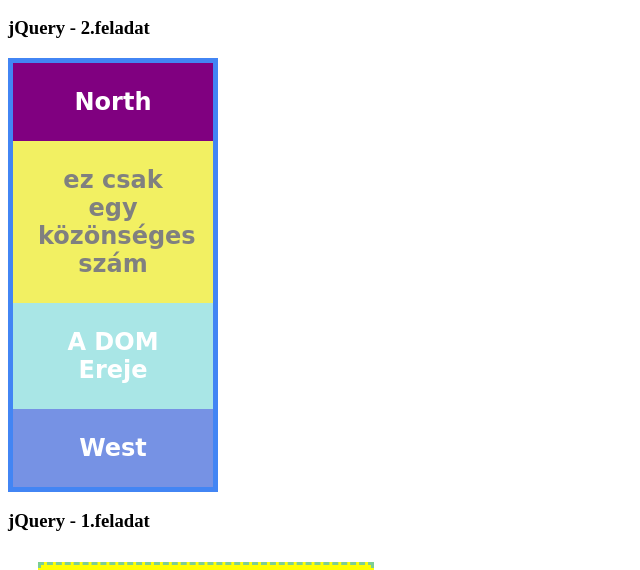
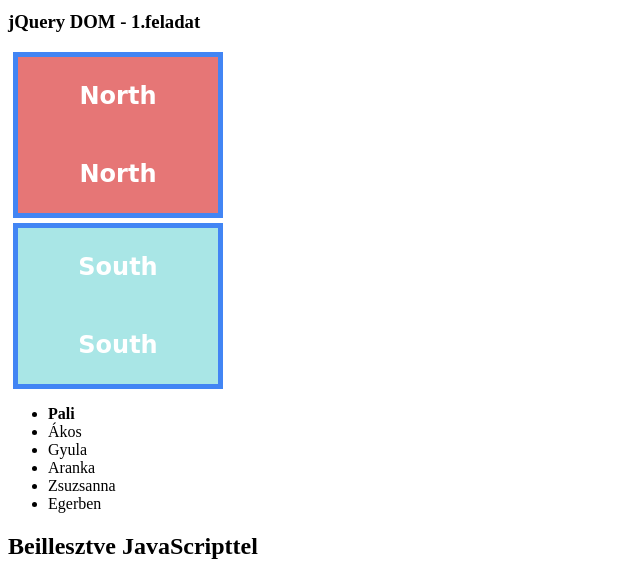
Before and after one commit to mapal62/workshop5, a plain HTML site: page index.html in a window 1280 px wide. Shown: the part 136-706 px from the top of the page, without its empty margins (0-640 px from the left). Drawn offline with nearby package versions, Linux system fonts and the light colour scheme; a web font is replaced by a local one.

Commit message:
DOM append

```diff
--- a/index.html
+++ b/index.html
@@ -7,7 +7,7 @@
     <meta name="viewport" content="width=device-width, initial-scale=1.0">
     <link rel="shortcut icon" href="favicon.ico" type="image/x-icon">
     <title>Ötödik műhelymunka</title>
-    //1.feladathoz
+    <!-- 1.feladathoz -->
     <link rel="preconnect" href="https://fonts.googleapis.com">
     <link rel="preconnect" href="https://fonts.gstatic.com" crossorigin>
     <link href="https://fonts.googleapis.com/css2?family=Baloo+Thambi+2&display=swap" rel="stylesheet">
@@ -18,6 +18,18 @@
     <h1>JavaScript alapjai műhelymunka</h1>
     <h2>használd a Vizsgálat(F12) Console-t meg a Sources-t:)</h2>
 
+    <section id="jq3">
+        <h3>jQuery DOM - 1.feladat</h3>
+        <div>
+            <p class="north direction">North</p>
+            <p class="north direction">North</p>
+          </div>
+          <div>
+            <p class="south direction">South</p>
+            <p class="south direction">South</p>
+          </div>
+          <ul></ul>
+    </section>
     <section id="jq2">
         <h3>jQuery - 2.feladat</h3>
         <main>
--- a/script.js
+++ b/script.js
@@ -1,63 +1,66 @@
-let myVariable = false
+let myVariable = false;
 
-myVariable = true
+myVariable = true;
 if (myVariable === true) {
-    console.log('A feltétel igazra lett kiérétkelve.')
+    console.log("A feltétel igazra lett kiérétkelve.");
 }
 
 let a = 7;
-a = 2
+a = 2;
 if (a < 5) {
     console.log(a / 2);
 } else {
     console.log(a * 2);
 }
 
-for (let i = 0; i < 10; i=i+1) {
-    console.log(i)
+for (let i = 0; i < 10; i = i + 1) {
+    console.log(i);
 }
-for (let i = 1; i <= 10; i=i+1) {
-    console.log(i)
+for (let i = 1; i <= 10; i = i + 1) {
+    console.log(i);
 }
-for (let i=0; i<21; i++) {
-    if ((i % 2) === 0) {
-        console.log(i)
+for (let i = 0; i < 21; i++) {
+    if (i % 2 === 0) {
+        console.log(i);
     }
 }
 //-----
-console.log('--Függvény: 1. feladat')
+console.log("--Függvény: 1. feladat");
 let printNumbersTill = (number) => {
-    for (let i=1; i<=number; i++) {
-        console.log(`Az első ${number}-ból a ${i}-ik.`)
+    for (let i = 1; i <= number; i++) {
+        console.log(`Az első ${number}-ból a ${i}-ik.`);
     }
+};
+printNumbersTill(10);
+printNumbersTill(15);
+//-----
+console.log("--Függvény: 2. feladat");
+
+function getGreetingTo(name) {
+    return `Hello ${name}`;
 }
-printNumbersTill(10)
-printNumbersTill(15)
+getGreetingTo("Mark");
+console.log("most újra");
+console.log(getGreetingTo("Mark"));
 //-----
-console.log('--Függvény: 2. feladat')
-function getGreetingTo (name) {
-    return `Hello ${name}`
+console.log("--Ciklus és tömb: 1. feladat");
+let printValues = [0, 3, 6, 7, 9];
+
+function arrayElement(element) {
+    console.log(element);
 }
-getGreetingTo('Mark')
-console.log('most újra')
-console.log(getGreetingTo('Mark'))
-//-----
-console.log('--Ciklus és tömb: 1. feladat')
-let printValues = [0,3,6,7,9]
-function arrayElement(element) {
-    console.log(element)
-}
-printValues.forEach(arrayElement)
+printValues.forEach(arrayElement);
+
 function arrayList(anyArray) {
-    anyArray.forEach(console.log)
+    anyArray.forEach(console.log);
     for (let i = 0; i < anyArray.length; i++) {
-        console.log(anyArray[i])
+        console.log(anyArray[i]);
     }
     anyArray.forEach((xth) => {
-        console.log(xth)
-    })
+        console.log(xth);
+    });
 }
-arrayList(printValues)
+arrayList(printValues);
 let myNumbers = [10, 20, 30, 50, 12];
 
 // itt kijelentjük, hogy a tömb minden elemén szeretnénk valamit végrehajtani
@@ -66,31 +69,56 @@ myNumbers.forEach((number) => {
     console.log(number);
 });
 //-----
-console.log('--Ciklus és tömb: 2. feladat - lásd fent')
+console.log("--Ciklus és tömb: 2. feladat - lásd fent");
 
 //DOM és jquery
 /* jQuery - 1. feladat */
-$('#fox-1').text('Macrotis')
-$('#fox-2').css('border-color','purple')
-$('#jq1 p').css('background-color','yellow')
+$("#fox-1").text("Macrotis");
+$("#fox-2").css("border-color", "purple");
+$("#jq1 p").css("background-color", "yellow");
 
 /* jQuery - 2. feladat */
- let color = "purple"
- let number ="10"
- let word ="cool"
+let color = "purple";
+let number = "10";
+let word = "cool";
 
- if (color === 'purple') {
-     $('#jq2 .north').css('background-color',color)
+if (color === "purple") {
+    $("#jq2 .north").css("background-color", color);
 }
 
 if (number > 100) {
-     $('#jq2 .east').text('wow, de nagy szám')
+    $("#jq2 .east").text("wow, de nagy szám");
 } else {
-    $('#jq2 .east').text('ez csak egy közönséges szám')
+    $("#jq2 .east").text("ez csak egy közönséges szám");
 }
 
- if (word === 'cool') {
-     $('#jq2 .south').text('A DOM Ereje')
+if (word === "cool") {
+    $("#jq2 .south").text("A DOM Ereje");
 } else {
-    $('#jq2 .south').text(word)
+    $("#jq2 .south").text(word);
 }
+
+/* jQuery DOM - 1. feladat */
+let jq3Nevek = ["Pali", "Ákos", "Gyula", "Aranka", "Zsuzsanna"];
+let myName = "Pali";
+jq3Nevek.forEach((nev) => {
+    if (nev === myName) {
+        $("#jq3 ul").append(`<li><strong>${nev}</strong></li>`);
+    } else {
+        $("#jq3 ul").append(`<li>${nev}</li>`);
+    }
+});
+
+function listaba(nev) {
+    $("#jq3 ul").append(`<li>${nev}</li>`);
+}
+
+listaba("Egerben");
+
+/* jQuery DOM - 2. feladat */
+let additionalBlock = {
+    title: "Beillesztve JavaScripttel",
+    text: "Ez a blokk a JavaScript jQuery könyvtárával lett beillesztve. Király!",
+};
+$('#jq3').append(`<h1>${additionalBlock.title}</h1>`)
+$('#jq3').append(`<p>${additionalBlock.text}</p>`)
--- a/style.css
+++ b/style.css
@@ -1,4 +1,9 @@
 /* jQuery - 1. feladat */
+
+h3 {
+    margin-top: 40px;
+}
+
 #jq1 p {
     background: #0d91a1;
     color: #015668;
@@ -11,6 +16,7 @@
     font-size: 40px;
 }
 
+
 /* jQuery - 2. feladat */
 
 #jq2 main {
@@ -22,18 +28,22 @@
     background: #e67676;
     color: white;
 }
+
 #jq2 .east {
     background: #f2f062;
     color: grey;
 }
+
 #jq2 .south {
     background: #a9e6e6;
     color: white;
 }
+
 #jq2 .west {
     background: #7692e4;
     color: white;
 }
+
 #jq2 .direction {
     margin: 0;
     padding: 25px;
@@ -42,3 +52,31 @@
     font-weight: bold;
     font-size: 24px;
 }
+
+
+/* jQuery DOM - 1. feladat */
+
+#jq3 div {
+    border: 5px solid #4285f4;
+    width: 200px;
+    margin: 5px;
+}
+
+#jq3 .north {
+    background: #e67676;
+    color: white;
+}
+
+#jq3 .south {
+    background: #a9e6e6;
+    color: white;
+}
+
+#jq3 .direction {
+    margin: 0;
+    padding: 25px;
+    text-align: center;
+    font-family: "Baloo Thambi 2", cursive;
+    font-weight: bold;
+    font-size: 24px;
+}
```
Lines whose indentation alone changed are shown as unchanged.
